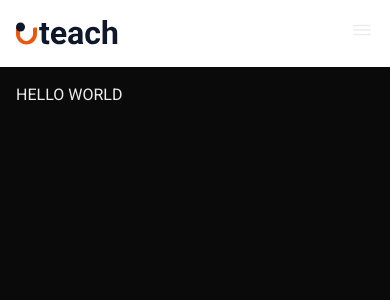
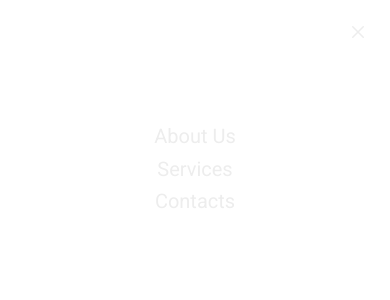
Before and after one commit to renanvcb/buzzvel-test, a Next.js app: page / in a window 390 px wide. Both pictures are taken after a click on the button 362 px from the left and 30 px from the top of the page. Shown: the top 300 px of the page. Built offline with nearby package versions, Linux system fonts and the light colour scheme.

Commit message:
feat: implement sidebar and navbar with toggle functionality

```diff
--- a/src/components/header/index.tsx
+++ b/src/components/header/index.tsx
@@ -1,16 +1,32 @@
+"use client";
 import Image from "next/image";
+import { useState } from "react";
 
 import { Sidebar } from "./sidebar";
 import { Navbar } from "./navbar";
+import Link from "next/link";
 
 export function Header() {
+  const [isOpen, setIsOpen] = useState(false);
+  const toggleSidebar = () => {
+    setIsOpen(!isOpen);
+  };
+
   return (
     <header className="flex items-center justify-between p-4 bg-white">
       <div className="flex items-center">
-        <Image src="/logo-colored.svg" alt="Logo" width={103} height={0} />
+        <Link href="/">
+          <Image
+            src="/logo-colored.svg"
+            alt="Logo"
+            width={103}
+            height={35}
+            priority
+          />
+        </Link>
       </div>
-      <Navbar />
-      <Sidebar />
+      <Navbar toggleSidebar={toggleSidebar} />
+      <Sidebar isOpen={isOpen} toggleSidebar={toggleSidebar} />
     </header>
   );
 }
--- a/src/components/header/navbar/index.tsx
+++ b/src/components/header/navbar/index.tsx
@@ -1,12 +1,23 @@
 import Link from "next/link";
+import { IoMenuOutline } from "react-icons/io5";
 
-export function Navbar() {
+interface NavbarProps {
+  toggleSidebar: () => void;
+}
+
+export function Navbar({ toggleSidebar }: NavbarProps) {
   return (
-    <nav className="hidden md:flex md:space-x-4">
-      <Link href="#">Home</Link>
-      <Link href="#">About</Link>
-      <Link href="#">Services</Link>
-      <Link href="#">Contact</Link>
+    <nav>
+      <div className="hidden md:flex md:space-x-4">
+        <Link href="#">Home</Link>
+        <Link href="#">About</Link>
+        <Link href="#">Services</Link>
+        <Link href="#">Contact</Link>
+      </div>
+
+      <button type="button" className="md:hidden" onClick={toggleSidebar}>
+        <IoMenuOutline className="size-6" />
+      </button>
     </nav>
   );
 }
--- a/src/components/header/sidebar/index.tsx
+++ b/src/components/header/sidebar/index.tsx
@@ -1,11 +1,46 @@
-import { IoMenuOutline } from "react-icons/io5";
+import Link from "next/link";
+import { IoCloseOutline } from "react-icons/io5";
 
-export function Sidebar() {
+interface SidebarProps {
+  isOpen: boolean;
+  toggleSidebar: () => void;
+}
+
+export function Sidebar({ isOpen, toggleSidebar }: SidebarProps) {
   return (
-    <div className="md:hidden">
-      <button type="button">
-        <IoMenuOutline className="size-6" />
+    <div
+      className="fixed w-full h-full overflow-hidden
+   justify-center bg-white grid pt-[120px] left-0 z-10"
+      style={{
+        opacity: `${isOpen ? "1" : "0"}`,
+        top: ` ${isOpen ? "0" : "-100%"}`,
+      }}
+    >
+      <button
+        type="button"
+        className="absolute right-0 p-5"
+        onClick={toggleSidebar}
+      >
+        <IoCloseOutline className="size-6" />
       </button>
+
+      <ul className="sidebar-nav text-center leading-relaxed text-xl">
+        <li>
+          <Link href="#" onClick={toggleSidebar}>
+            <p>About Us</p>
+          </Link>
+        </li>
+        <li>
+          <Link href="#" onClick={toggleSidebar}>
+            <p>Services</p>
+          </Link>
+        </li>
+        <li>
+          <Link href="#" onClick={toggleSidebar}>
+            <p>Contacts</p>
+          </Link>
+        </li>
+      </ul>
     </div>
   );
 }
```
